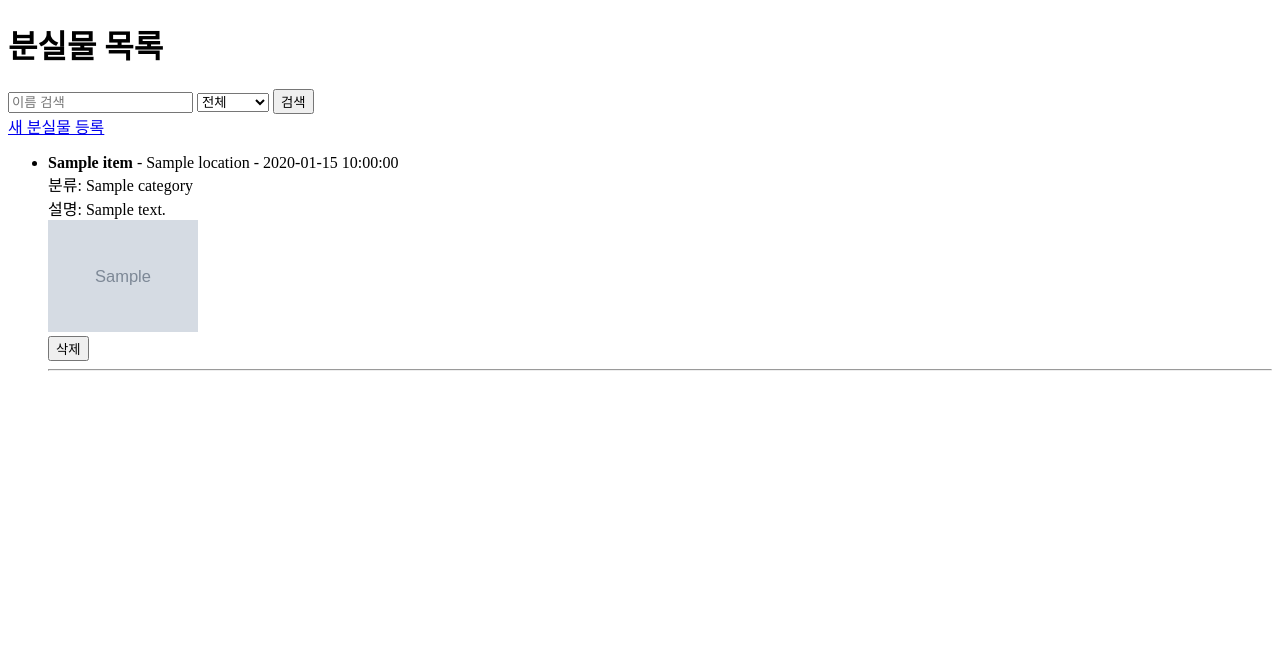
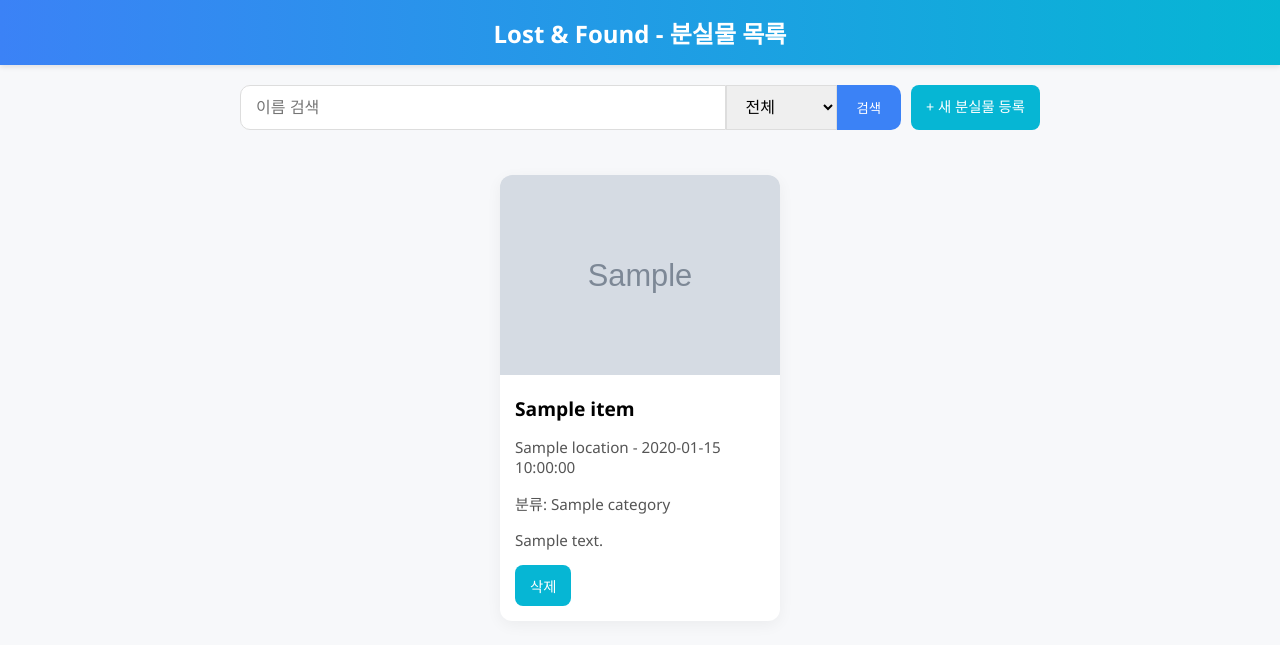
Before and after one commit to majs0819/lost-and-found-app, a Flask app: template templates/index.html in a window 1280 px wide. Shown: the top 645 px of the page. Run offline with Flask 3, Linux system fonts and the light colour scheme; the template is opened without the code that fills it: most values are stand-ins (such as "Sample title", 1, 10 or a date in 2020).

Commit message:
UI 디자인 개선 및 등록 페이지 스타일 통일

```diff
--- a/templates/index.html
+++ b/templates/index.html
@@ -3,10 +3,133 @@
 <head>
     <meta charset="UTF-8">
     <title>분실물 목록</title>
+    <style>
+        body {
+          font-family: 'Segoe UI', sans-serif;
+          background: #f7f8fa;
+          margin: 0;
+          padding: 0;
+        }
+
+        header {
+          background: linear-gradient(90deg, #3b82f6, #06b6d4);
+          color: white;
+          padding: 15px 25px;
+          font-size: 1.5rem;
+          font-weight: bold;
+          text-align: center;
+          box-shadow: 0 2px 5px rgba(0,0,0,0.1);
+        }
+
+        .search-box {
+          display: flex;
+          justify-content: center;
+          margin: 20px auto;
+          max-width: 800px;
+          flex-wrap: wrap;
+          gap: 10px;
+        }
+
+        .search-box form {
+          display: flex;
+          flex: 1;
+          min-width: 250px;
+        }
+
+        .search-box input,
+        .search-box select {
+          padding: 12px 15px;
+          border: 1px solid #ddd;
+          font-size: 1rem;
+        }
+
+        .search-box input {
+          flex: 1;
+          border-radius: 10px 0 0 10px;
+        }
+
+        .search-box select {
+          border-radius: 0;
+        }
+
+        .search-box button {
+          padding: 12px 20px;
+          border-radius: 0 10px 10px 0;
+          background: #3b82f6;
+          color: white;
+          border: none;
+          cursor: pointer;
+        }
+
+        .search-box button:hover {
+          background: #2563eb;
+        }
+
+        .card-container {
+          display: flex;
+          flex-wrap: wrap;
+          justify-content: center;
+          padding: 10px;
+        }
+
+        .item-card {
+          background: white;
+          border-radius: 12px;
+          box-shadow: 0 4px 15px rgba(0,0,0,0.05);
+          overflow: hidden;
+          margin: 15px;
+          width: 280px;
+          transition: transform 0.2s ease;
+        }
+
+        .item-card:hover {
+          transform: translateY(-5px);
+        }
+
+        .item-card img {
+          width: 100%;
+          height: 200px;
+          object-fit: cover;
+        }
+
+        .item-card .info {
+          padding: 15px;
+        }
+
+        .item-card .info h3 {
+          margin: 0 0 8px;
+          font-size: 1.2rem;
+        }
+
+        .item-card .info p {
+          color: #555;
+          font-size: 0.95rem;
+        }
+
+        .btn {
+          display: inline-block;
+          background: #06b6d4;
+          color: white;
+          padding: 10px 15px;
+          border-radius: 8px;
+          border: none;
+          cursor: pointer;
+          font-size: 0.9rem;
+          text-decoration: none;
+        }
+
+        .btn:hover {
+          background: #0891b2;
+        }
+    </style>
 </head>
 <body>
-    <h1>분실물 목록</h1>
+    <header>
+        Lost & Found - 분실물 목록
+    </header>
 
+    <!-- 검색창 + 등록 버튼 -->
+    <div class="search-box">
         <form method="get" action="/">
             <input type="text" name="query" placeholder="이름 검색" value="{{ query }}">
             <select name="category">
@@ -17,24 +140,29 @@
             </select>
             <button type="submit">검색</button>
         </form>
+        <a href="/register" class="btn" style="white-space:nowrap;">+ 새 분실물 등록</a>
+    </div>
 
-    <a href="/register">새 분실물 등록</a>
-
-    <ul>
+    <!-- 카드 레이아웃 -->
+    <div class="card-container">
         {% for item in items %}
-        <li>
-            <strong>{{ item.name }}</strong> - {{ item.location }} - {{ item.date }} <br>
-            분류: {{ item.category }} <br>
-            설명: {{ item.description }} <br>
+        <div class="item-card">
             {% if item.image %}
-                <img src="{{ item.image }}" width="150"><br>
+                <img src="{{ item.image }}" alt="{{ item.name }}">
+            {% else %}
+                <img src="https://via.placeholder.com/300x200?text=No+Image" alt="이미지 없음">
             {% endif %}
+            <div class="info">
+                <h3>{{ item.name }}</h3>
+                <p>{{ item.location }} - {{ item.date }}</p>
+                <p>분류: {{ item.category }}</p>
+                <p>{{ item.description }}</p>
                 <form method="post" action="/delete/{{ loop.index0 }}">
-                <button type="submit">삭제</button>
+                    <button type="submit" class="btn">삭제</button>
                 </form>
-        </li>
-        <hr>
+            </div>
+        </div>
         {% endfor %}
-    </ul>
+    </div>
 </body>
 </html>
```
Also changed, not shown: templates/register.html (+115 -18 lines). Lines whose indentation alone changed are shown as unchanged.
